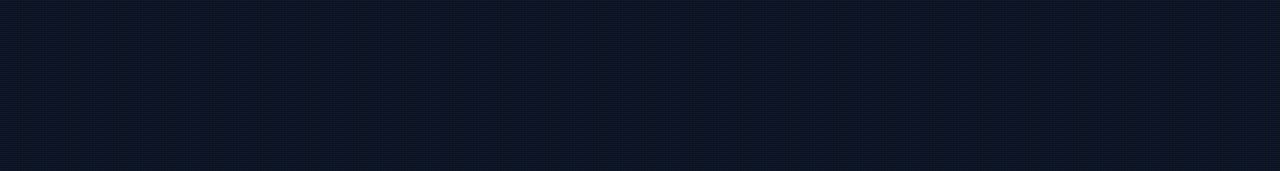
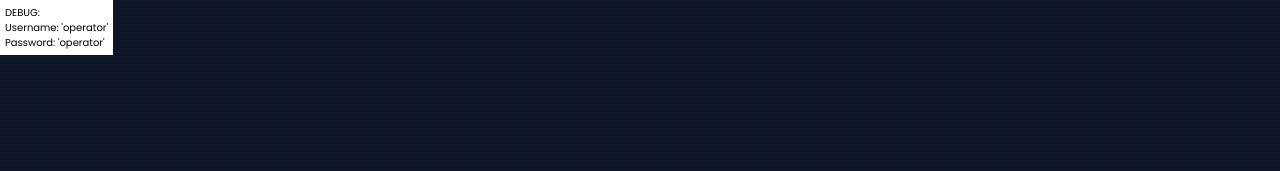
Before and after one commit to TheNextDataExpert/monitoring-radiation-genai, a plain HTML site: page index.html in a window 1280 px wide. Shown: the top 171 px of the page. Drawn offline with nearby package versions, Linux system fonts and the light colour scheme.

Commit message:
feat: Add debug info for login issue

```diff
--- a/index.html
+++ b/index.html
@@ -374,5 +374,17 @@
             });
         });
     </script>
+    <script>
+    document.addEventListener('DOMContentLoaded', (event) => {
+        const debugInfo = document.createElement('div');
+        debugInfo.style.cssText = 'position:fixed; top:0; left:0; background:white; color:black; padding:5px; font-size:10px; z-index:9999;';
+        try {
+            debugInfo.innerHTML = `DEBUG:<br>Username: '${USERNAME}'<br>Password: '${PASSWORD}'`;
+        } catch (e) {
+            debugInfo.innerHTML = 'DEBUG: config.js variables not loaded!';
+        }
+        document.body.appendChild(debugInfo);
+    });
+    </script>
 </body>
 </html>
```
